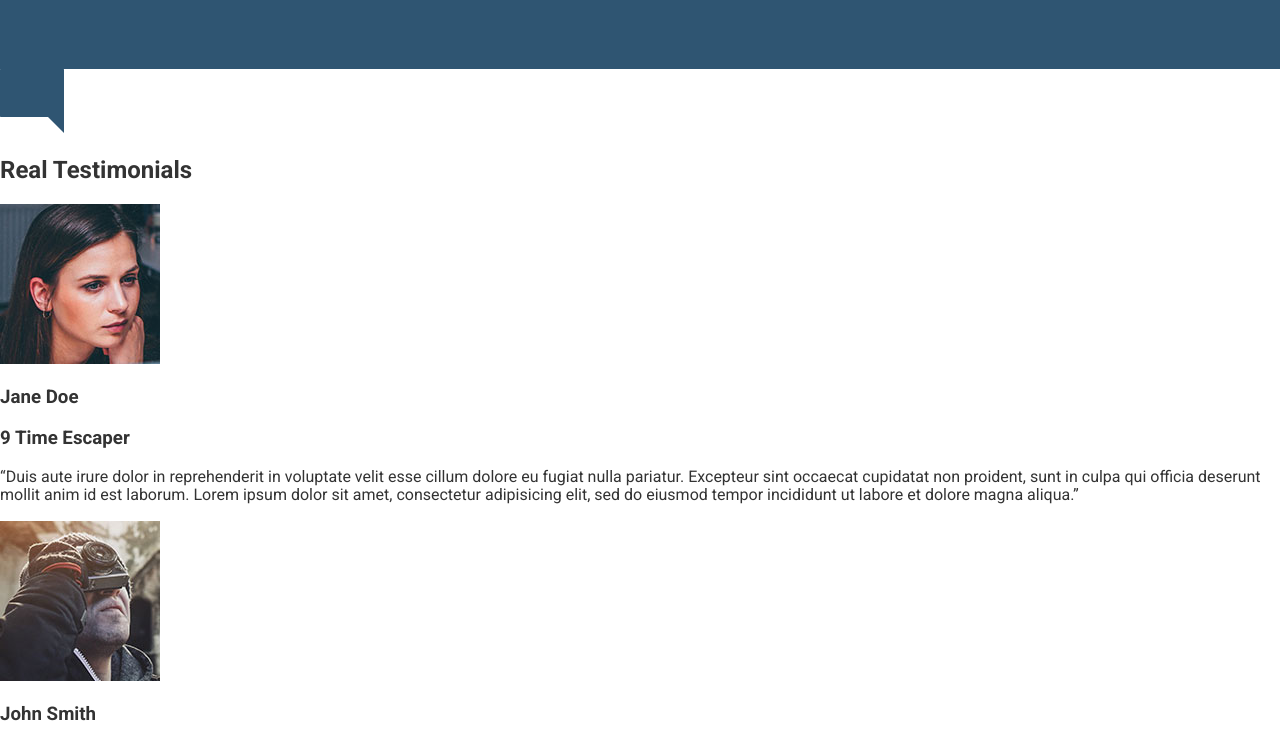
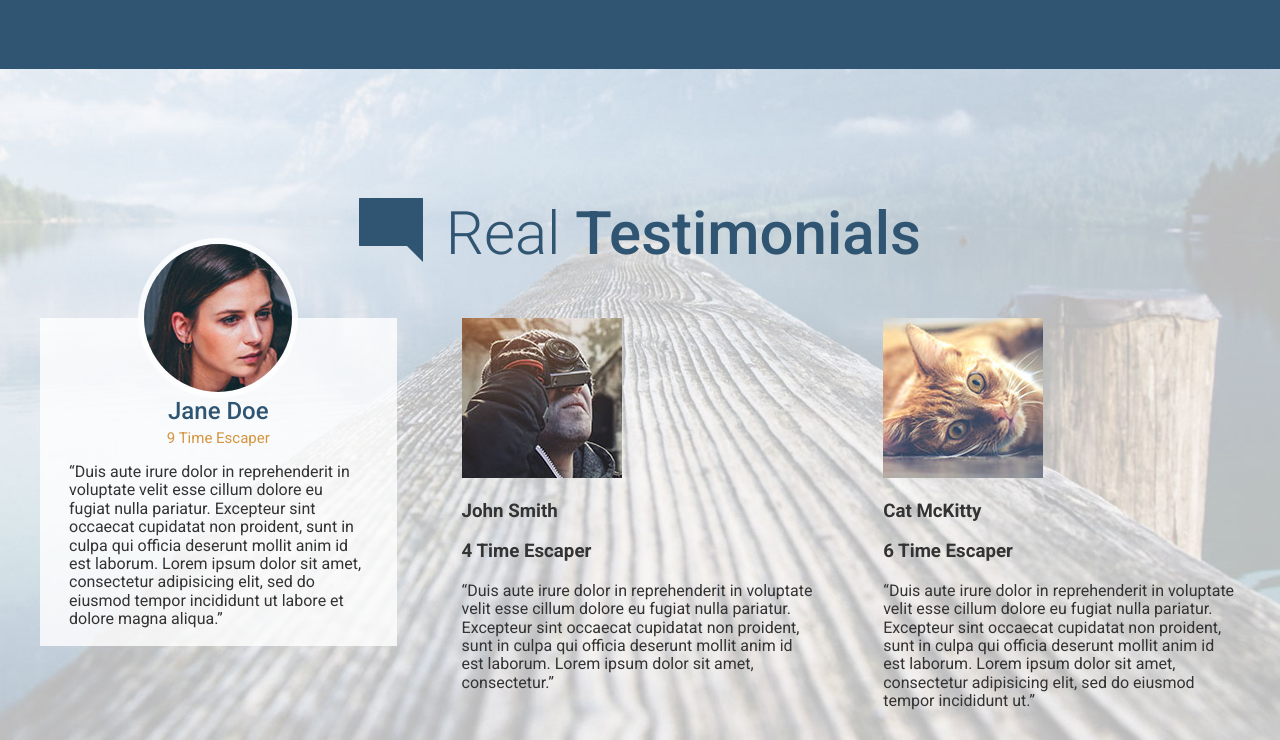
Before and after one commit to dkc1001/web-viatges, a website: page app/index.html in a window 1280 px wide. Shown: the part 2900-3640 px from the top of the page. Drawn offline with Linux system fonts and the light colour scheme.

Commit message:
First part of testimonials completed.

```diff
--- a/app/assets/styles/modules/_page-section.css
+++ b/app/assets/styles/modules/_page-section.css
@@ -10,4 +10,9 @@
 		background-color: $mainBlue;
 		color: #FFF;
 	}
+
+	&--testimonials {
+		background: url('/assets/images/testimonials-bg.jpg') top center no-repeat;
+		background-size: cover;
+	}
 }
--- a/app/assets/styles/modules/_section-title.css
+++ b/app/assets/styles/modules/_section-title.css
@@ -11,6 +11,10 @@
 		font-weight: 500;
 	}
 
+	&--blue {
+		color: $mainBlue;
+	}
+
 	&__icon {
 
 		display: block;
@@ -19,6 +23,8 @@
 		margin-bottom: .6rem;
 
 		@mixin atSmall {
+			position: relative;
+			top: 8px;
 			margin-right: .5rem;
 			margin-left: 0;
 			margin-bottom: 0;
@@ -26,4 +32,6 @@
 		}
 	}
 
+
+
 }
--- /dev/null
+++ b/app/assets/styles/modules/_testimonial.css
@@ -0,0 +1,32 @@
+.testimonial {
+	background-color: rgba(255, 255, 255, .8);
+	padding: 0 1.8125rem 1px 1.8125rem;
+
+	&__photo {
+		border-radius: 80px;
+		overflow: hidden;
+		width: 160px;
+		height: 160px;
+		margin: 0 auto -80px auto;
+		position: relative;
+		top: -80px;
+		border: 6px solid rgba(255, 255, 255, .8);
+	}
+
+	&__title {
+		color: $mainBlue;
+		text-align: center;
+		font-size: 1.5rem;
+		font-weight: 500;
+		margin: 0;
+	}
+
+	&__subtitle {
+		color: $mainOrange;
+		text-align: center;
+		font-weight: 400;
+		font-size: 0.9375rem;
+		margin: .25rem 0 1rem 0;
+	}
+
+}
--- a/app/assets/styles/styles.css
+++ b/app/assets/styles/styles.css
@@ -11,3 +11,4 @@
 @import "modules/_generic-content-container";
 @import "modules/_section-title";
 @import "modules/_feature-item";
+@import "modules/_testimonial";
--- a/app/index.html
+++ b/app/index.html
@@ -104,24 +104,36 @@
     </div>
   </div>
 
-  <div id="testimonials">
-    <img src="assets/images/icons/comment.svg">
-    <h2>Real Testimonials</h2>
+  <div id="testimonials" class="page-section page-section--testimonials">
+    <div class="wrapper">
+      <h2 class="section-title section-title--blue"><img class="section-title__icon"src="assets/images/icons/comment.svg"> Real <strong>Testimonials</strong></h2>
 
+      <div class="row row--gutters">
+        <div class="row__medium-4">
+          <div class="testimonial">
+            <div class="testimonial__photo">
               <img src="assets/images/testimonial-jane.jpg">
-    <h3>Jane Doe</h3>
-    <h3>9 Time Escaper</h3>
+            </div>
+            <h3 class="testimonial__title">Jane Doe</h3>
+            <h4 class="testimonial__subtitle">9 Time Escaper</h4>
             <p>&ldquo;Duis aute irure dolor in reprehenderit in voluptate velit esse cillum dolore eu fugiat nulla pariatur. Excepteur sint occaecat cupidatat non proident, sunt in culpa qui officia deserunt mollit anim id est laborum. Lorem ipsum dolor sit amet, consectetur adipisicing elit, sed do eiusmod tempor incididunt ut labore et dolore magna aliqua.&rdquo;</p>
+          </div>
 
+        </div>
+        <div class="row__medium-4">
           <img src="assets/images/testimonial-john.jpg">
           <h3>John Smith</h3>
           <h3>4 Time Escaper</h3>
           <p>&ldquo;Duis aute irure dolor in reprehenderit in voluptate velit esse cillum dolore eu fugiat nulla pariatur. Excepteur sint occaecat cupidatat non proident, sunt in culpa qui officia deserunt mollit anim id est laborum. Lorem ipsum dolor sit amet, consectetur.&rdquo;</p>
-
+        </div>
+        <div class="row__medium-4">
           <img src="assets/images/testimonial-cat.jpg">
           <h3>Cat McKitty</h3>
           <h3>6 Time Escaper</h3>
           <p>&ldquo;Duis aute irure dolor in reprehenderit in voluptate velit esse cillum dolore eu fugiat nulla pariatur. Excepteur sint occaecat cupidatat non proident, sunt in culpa qui officia deserunt mollit anim id est laborum. Lorem ipsum dolor sit amet, consectetur adipisicing elit, sed do eiusmod tempor incididunt ut.&rdquo;</p>
+        </div>
+      </div>
+    </div>
   </div>
 
   <footer>
--- a/app/temp/styles/styles.css
+++ b/app/temp/styles/styles.css
@@ -604,6 +604,11 @@ a {
 		color: #FFF;
 	}
 
+.page-section--testimonials {
+		background: url('/assets/images/testimonials-bg.jpg') top center no-repeat;
+		background-size: cover;
+	}
+
 .headline {
 	font-weight: 300;
 	font-size: 1.9rem;
@@ -736,6 +741,8 @@ a {
 	font-weight: 300;
 	text-align: center;
 
+
+
 }
 
 @media (min-width: 530px) {
@@ -743,11 +750,17 @@ a {
 .section-title {
 		font-size: 3.75rem
 
+
+
 }
 	}
 
 .section-title strong {
 		font-weight: 500;
+	}
+
+.section-title--blue {
+		color: #2f5572;
 	}
 
 .section-title__icon {
@@ -761,6 +774,8 @@ a {
 @media (min-width: 530px) {
 
 .section-title__icon {
+			position: relative;
+			top: 8px;
 			margin-right: .5rem;
 			margin-left: 0;
 			margin-bottom: 0;
@@ -808,3 +823,36 @@ a {
 		margin-top: 1em;
 		font-size: 1.875rem;
 	}
+
+.testimonial {
+	background-color: rgba(255, 255, 255, .8);
+	padding: 0 1.8125rem 1px 1.8125rem;
+
+}
+
+.testimonial__photo {
+		border-radius: 80px;
+		overflow: hidden;
+		width: 160px;
+		height: 160px;
+		margin: 0 auto -80px auto;
+		position: relative;
+		top: -80px;
+		border: 6px solid rgba(255, 255, 255, .8);
+	}
+
+.testimonial__title {
+		color: #2f5572;
+		text-align: center;
+		font-size: 1.5rem;
+		font-weight: 500;
+		margin: 0;
+	}
+
+.testimonial__subtitle {
+		color: #d59541;
+		text-align: center;
+		font-weight: 400;
+		font-size: 0.9375rem;
+		margin: .25rem 0 1rem 0;
+	}
```
Lines whose indentation alone changed are shown as unchanged.
